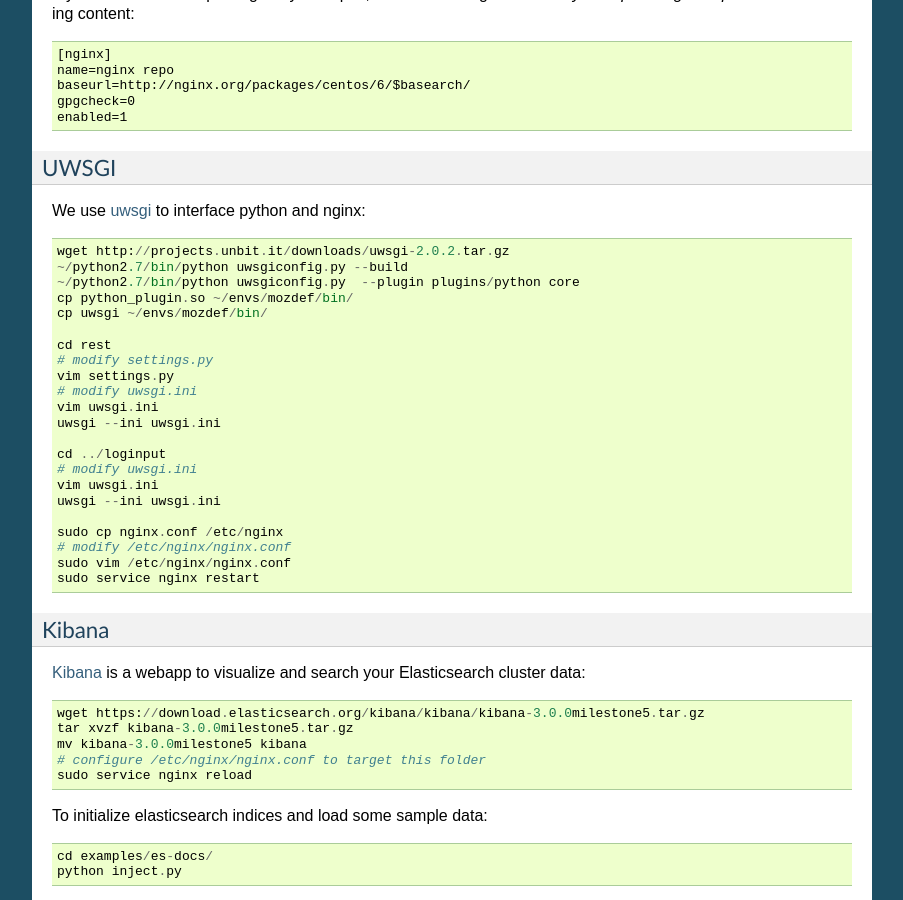
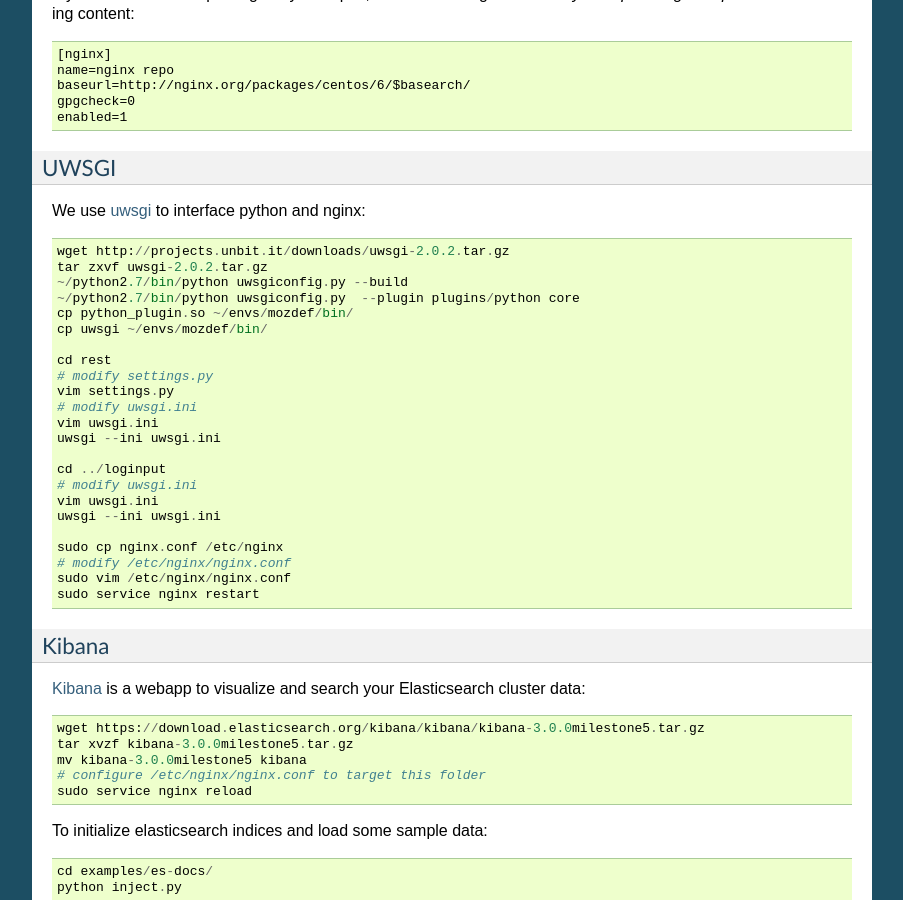
Before and after one commit to mozilla/MozDef, a Sphinx documentation site: the page built from docs/source/installation.rst, in a window 1280 px wide and 900 px high, scrolled down 5151 px. Shown: the whole window, without its empty margins (198-1101 px from the left). Built offline with Sphinx 7.4.7, drawn with Linux system fonts in a browser that asks for light colours.

Commit message:
adding untar command to uwsgi in install document.

```diff
--- a/docs/source/installation.rst
+++ b/docs/source/installation.rst
@@ -301,6 +301,7 @@
 We use `uwsgi`_ to interface python and nginx::
 
   wget http://projects.unbit.it/downloads/uwsgi-2.0.2.tar.gz
+  tar zxvf uwsgi-2.0.2.tar.gz
   ~/python2.7/bin/python uwsgiconfig.py --build
   ~/python2.7/bin/python uwsgiconfig.py  --plugin plugins/python core
   cp python_plugin.so ~/envs/mozdef/bin/
```
